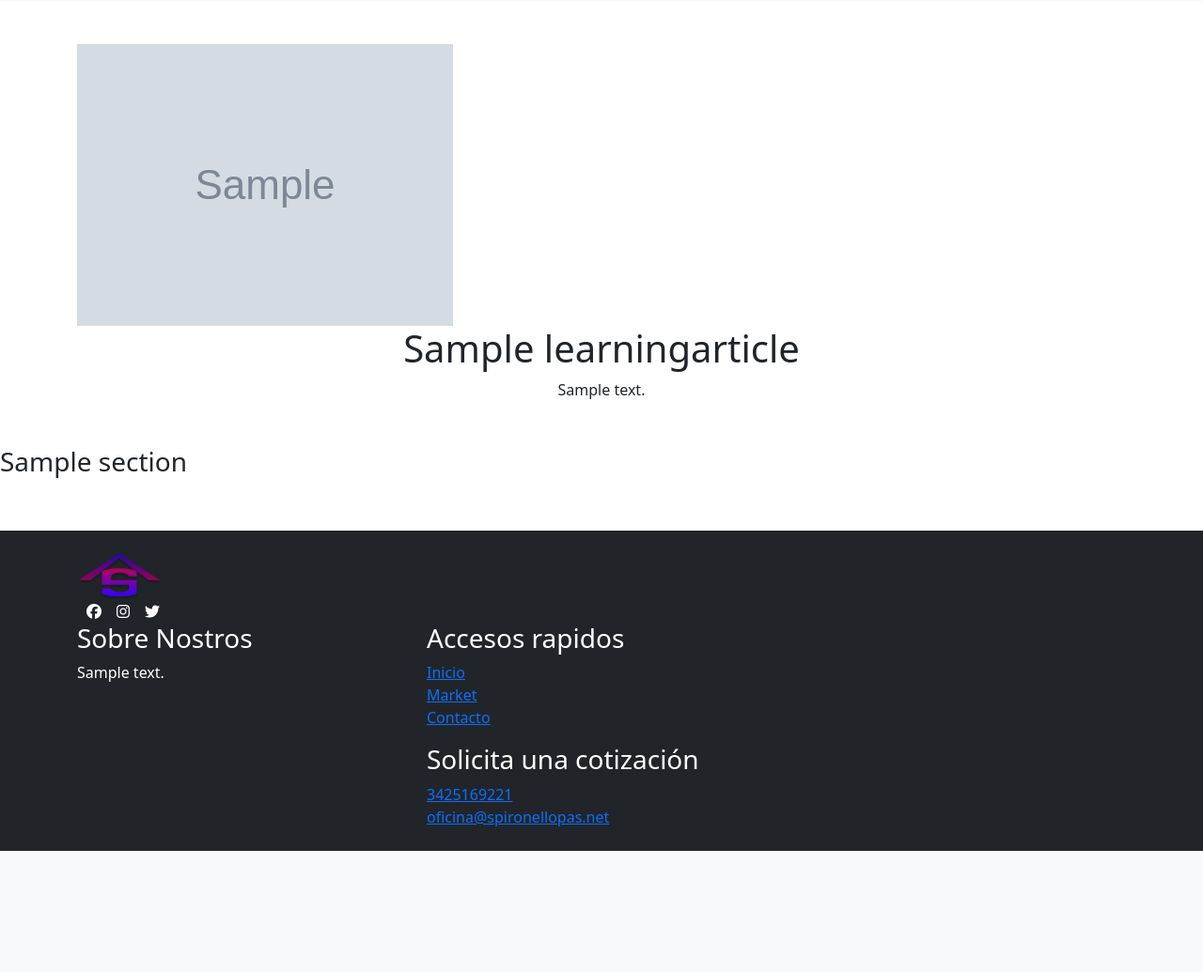
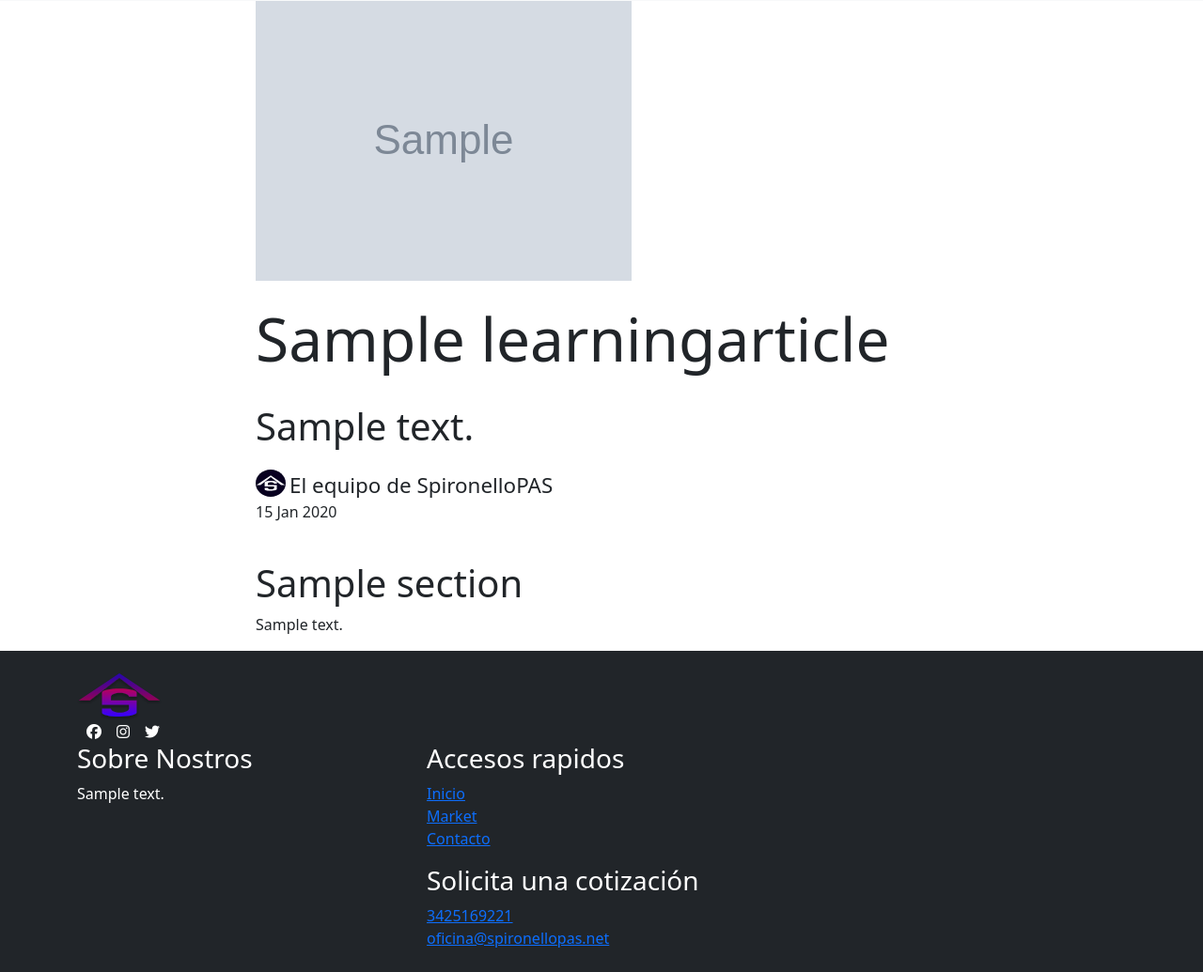
Before and after one commit to aphxtwin/spironellopas.net, a Django app: a page that uses spironellohome/templates/spironellohome/detailed_article.html in a window 1280 px wide. Shown: the part 71-1106 px from the top of the page at 94% size. Before the commit the page ends 977 px from the top, so only its background shows below. Run offline with Django 4.2, Linux system fonts and the light colour scheme; tables that the repository leaves empty hold one stand-in row (values such as "Sample post"); grey boxes marked "Sample" are stand-in pictures; some libraries are stand-ins or nearby versions; some web fonts are replaced.

Commit message:
Last Commit

```diff
--- a/spironellohome/models.py
+++ b/spironellohome/models.py
@@ -1,6 +1,9 @@
 from django.db import models
 from ckeditor.fields import RichTextField
 from django.template.defaultfilters import slugify
+
+class Footer(models.Model):
+    about_text = models.CharField(max_length=800)
 
 class InsuranceList(models.Model):
     '''
@@ -19,6 +22,7 @@ class InsuranceList(models.Model):
         self.slug = slugify(self.title)
         super().save(*args, **kwargs)
 
+
 class LearningArticles(models.Model):
     '''
     This model is used for the learning articles
@@ -28,13 +32,14 @@ class LearningArticles(models.Model):
     image = models.ImageField(null=True, blank =True)
     image_description = models.CharField(max_length = 255, blank = True)
     date_posted = models.DateTimeField(auto_now_add = True)
-    body = RichTextField(default = '')
     slug = models.SlugField(max_length=255, blank=True, null=True)
     def __str__(self):
         return self.title
     def save(self, *args, **kwargs):
         self.slug = slugify(self.title)
         super().save(*args, **kwargs)
+    def get_date_posted(self):
+        return self.date_posted.strftime('%d %b %Y')
 
 class Section(models.Model):
     '''
@@ -82,6 +87,18 @@ class House(models.Model):
     def __str__(self):
         return f"{self.tipo_de_vivienda}"
 
+class Caucion(models.Model):
+    '''
+    This model is used to store the caucion information
+    '''
+    tipo_de_caucion = models.CharField(max_length=100)
+    comentarios_adicionales = models.CharField(max_length=1000)
 
-class Footer(models.Model):
-    about_text = models.CharField(max_length=800)
+class Trip(models.Model):
+    '''
+    This model is used to store the trip information
+    '''
+    destino = models.CharField(max_length=100)
+    fecha_de_salida = models.DateField()
+    fecha_de_regreso = models.DateField()
+    cantidad_de_pasajeros = models.IntegerField()
--- a/spironellohome/static/spironellohome/learningstyles.css
+++ b/spironellohome/static/spironellohome/learningstyles.css
@@ -14,8 +14,13 @@
 
 .card {
     transition: all 0.3s ease-in-out;
+    border-style: none;
+    border-radius: 10px;
 }
 
 .card:hover {
 transform: scale(1.05);
 }
+.article-title{
+    font-family: Playfair Display, serif;
+}
--- a/spironellohome/templates/spironellohome/detailed_article.html
+++ b/spironellohome/templates/spironellohome/detailed_article.html
@@ -2,17 +2,36 @@
 {% load static %}
 {% block content %}
 {% for i in slug %}
-    <div class="container my-5">
-            <img src="{{ i.image.url }}" class="img-fluid" alt="Responsive image">
-            <h1 class=" article-h1title text-center">{{ i.title }}</h1>
-            <p class="article-psummary text-center">{{ i.summary }}</p>
+<div class="container">
+    <div class="first-elements row">
+        <div class="col-lg-2"></div>
+        <div class="col-lg-8">
+            <img src="{{ i.image.url }}" style="max-height: 600px; max-width: auto;" alt="">
+            <h1 class="article-title mt-4" style="font-size: 4rem;">{{ i.title }}</h1>
+            <p class="paragraph-article-header mt-4" style="font-size: 2.5rem;">{{ i.summary }}</p>
+            <div class="d-flex flex-row">
+                <img src="{% static 'spironellohome/images/spironellopasdef.svg' %}" style="max-height: 1.8rem;" alt="">
+                <p class="ms-1 mb-0" style="font-size: 1.4rem;">El equipo de SpironelloPAS</p>
+            </div>
+            <p>{{i.get_date_posted}}</p>
+            {% for section in sections %}
+            <div class="section row">
+                <h4 class="mt-4" style="font-size: 2.5rem;">{{ section.title }}</h2>
+                <p class="">{{ section.body|safe }}</p>
+            </div>
+            {% endfor %}
+
+        </div>
+        <div class="col-lg-2"></div>
     </div>
-    <div class="row my-5">
-        {% for section in sections%}
-        <div class="col-md-6">
-            <h3>{{ section.title }}</h3>
-        </div>
-        {% endfor %}
-    </div>
+</div>
+
+
+
+
+
+
+
+</div>
 {% endfor %}
 {% endblock %}
--- a/spironellohome/urls.py
+++ b/spironellohome/urls.py
@@ -1,6 +1,6 @@
 from django.urls import path
 from . import views
-from .views import QuoteWizardView, IndexView, MarketplaceView, ProductDetailView, LearningView, DetailedArticle
+from .views import QuoteSelectionView, IndexView, MarketplaceView, ProductDetailView, LearningView, DetailedArticle
 from .forms import ProductSelectionForm,QuoteForm, CarForm, HouseForm
 
 
@@ -8,7 +8,7 @@ urlpatterns = [
     path("", IndexView.as_view() , name="index"),
     path("learning",LearningView.as_view(), name="learning"),
     path("learning/<slug:slug>", DetailedArticle.as_view(), name="detailed_article"),
-    path("cotizacion", QuoteWizardView.as_view(), name='quickquote'),
+    path("cotizacion", QuoteSelectionView.as_view(), name='quickquote'),
     path("marketplace", MarketplaceView.as_view(), name="marketplace"),
     path("marketplace/<slug:slug>", ProductDetailView.as_view(), name= 'product_detail')
 ]
--- a/spironellohome/views.py
+++ b/spironellohome/views.py
@@ -1,7 +1,7 @@
 from django.shortcuts import render, HttpResponseRedirect
 from django.views.generic import TemplateView
 from formtools.wizard.views import SessionWizardView
-from .forms import ProductSelectionForm, QuoteForm, CarForm, HouseForm
+from .forms import ProductSelectionForm, QuoteForm, CarForm, HouseForm, BusinessForm, TripForm, CaucionForm, BasePjForms
 from .models import InsuranceList, VisitorData, Car, LearningArticles, Section
 # Create your views here.
 
@@ -57,32 +57,16 @@ class ProductDetailView(TemplateView):
         context['detailed_product'] = InsuranceList.objects.filter(slug = self.kwargs['slug'])
         return context
 
-# Forms and templates for the QuoteWizard
-FORMS = [
-    ("ProductSelection", ProductSelectionForm),
-    ("CarForm", CarForm),
-]
-TEMPLATES = {
-    "ProductSelection": "spironellohome/quote-wizard-step-0.html",
-    "CarForm": "spironellohome/quote-wizard-car.html",
-}
-class QuoteWizardView(SessionWizardView):
-    '''
-    This view renders a multistep form for the user to get a quote
-    '''
-    # the list of forms that will be used in the wizard
-    form_list = FORMS
 
 
-    def get_template_names(self):
-        '''
-        This method is used to get the template name for each step
-        '''
-        return [TEMPLATES[self.steps.current]]
-
-    def done(self, form_list, **kwargs):
-        cleaned_data = self.get_cleaned_data_for_step('ProductSelection')
-        products = cleaned_data.get('products')
-        return render(self.request,'spironellohome/success_quote_wizard.html',{
-            'form_data': [form.cleaned_data for form in form_list],
-            })
+class QuoteSelectionView(SessionWizardView):
+    '''
+    This class consists of the multistep form to get the quote
+    '''
+    template_name = 'spironellohome\quote-wizard-step-0.html'
+    form_list = [ProductSelectionForm, CarForm, HouseForm, BusinessForm, TripForm, CaucionForm, BasePjForms, QuoteForm]
+    def get_context_data(self, form, **kwargs):
+        context = super().get_context_data(form=form, **kwargs)
+        if self.steps.current == '0':
+            context['products'] = InsuranceList.objects.all()
+        return context
```
Also changed, not shown: spironellohome/forms.py (+51 -17 lines), spironellohome/templates/spironellohome/learning.html (+10 -8 lines), spironellohome/migrations/0037_caucion_trip.py (added), spironellohome/migrations/0038_remove_learningarticles_body.py (added).
